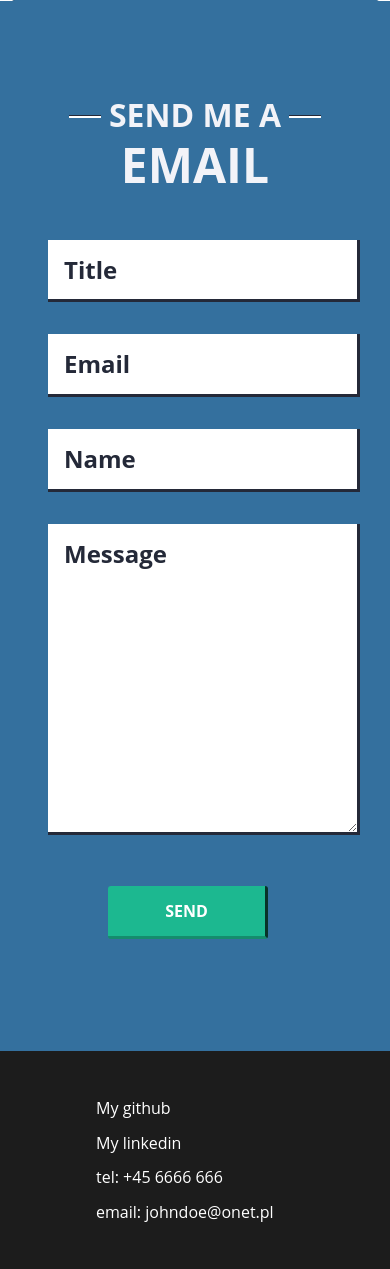
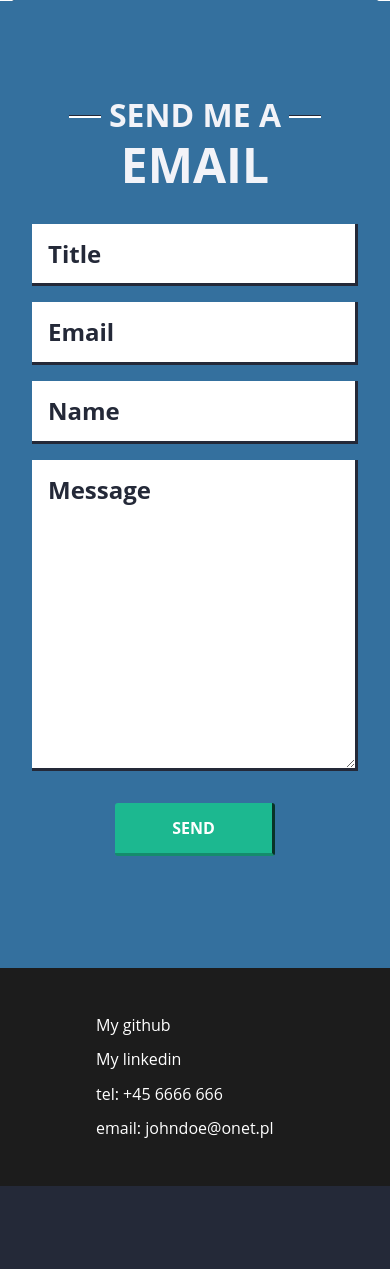
Before and after one commit to DawidGaleziewski/scss-portfolio, a PHP site: page /app/index.html in a window 390 px wide. Shown: the part 2991-4260 px from the top of the page. After the commit the page ends 4177 px from the top, so only its background shows below. Run offline with PHP 8.4, Linux system fonts and the light colour scheme; some libraries are stand-ins or nearby versions.

Commit message:
fixed contact for mobile and desktop

```diff
--- a/app/css/main.css
+++ b/app/css/main.css
@@ -795,13 +795,16 @@ body {
   background-color: #34709e;
   color: #f2f3f8; }
   .contact-form {
-    margin: 0 2rem;
-    width: 80vw; }
+    margin: 0 2rem; }
+    @media (min-width: 30rem) and (min-height: 30rem) {
+      .contact-form {
+        max-width: 60rem; } }
     .contact-form__input {
+      display: block;
+      margin: 1rem auto;
       border: none;
       width: 100%;
       padding: 1rem;
-      margin: 1rem;
       border-right: 3px solid #242938;
       border-bottom: 3px solid #242938;
       font-size: 1.5rem; }
--- a/app/scss/layout/_contact.scss
+++ b/app/scss/layout/_contact.scss
@@ -10,16 +10,27 @@
 
     &-form{
         margin: 0 $margin-medium;
-        width: 80vw;
+
+
+        @media(min-width: 30rem) and (min-height: 30rem){
+            max-width: 60rem;
+        }
 
         &__input {
+            display: block;
+            margin: $margin-small auto;
             border: none;
             width: 100%;
             padding: 1rem;
-            margin: $margin-small;
             border-right: 3px solid $color-primary;
             border-bottom: 3px solid $color-primary;
             font-size: 1.5rem;
+
+            // @media(min-width: 30rem) and (min-height: 30rem){
+            //     width: 100%
+            // }
+
+
 
             &::placeholder{
                 color: $color-primary;
```
